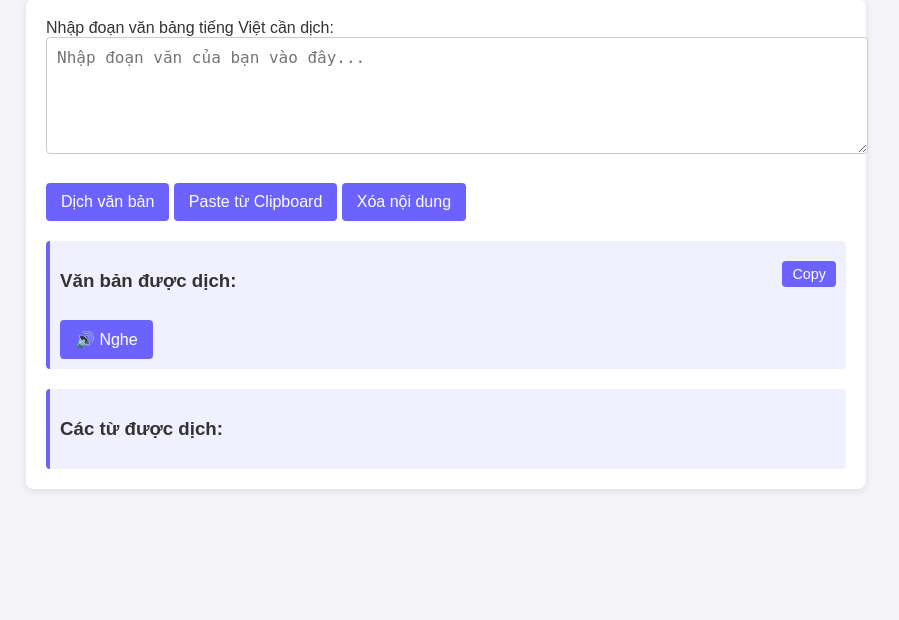
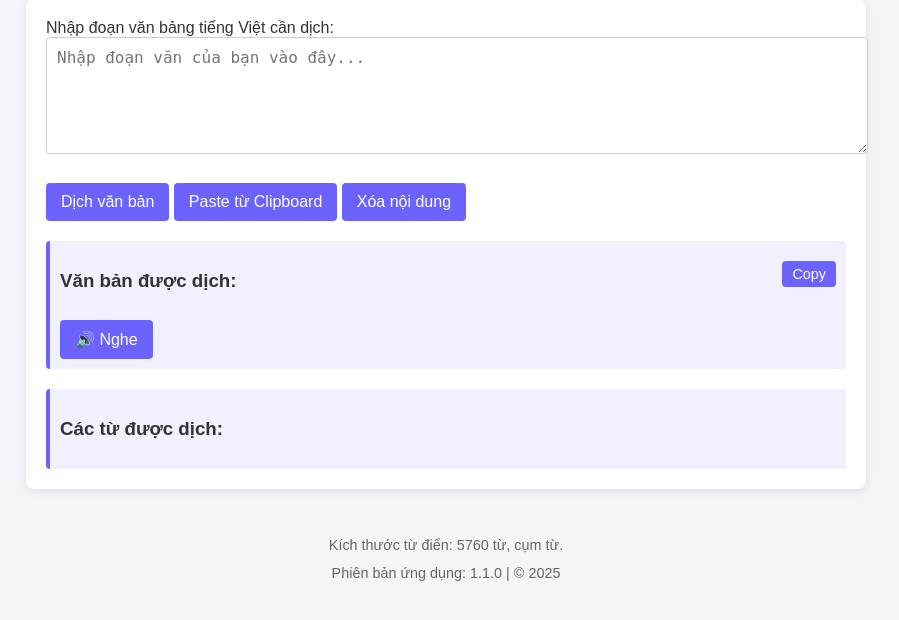
Before and after one commit to maduc238/viet_to_tay, a Flask app: page / in a window 1280 px wide. Shown: the part 98-718 px from the top of the page, without its empty margins (194-1093 px from the left). Run offline with Flask 3, Linux system fonts and the light colour scheme; parts of the project's set-up code (start-up, migrations or seed data) failed here and were passed over.

Commit message:
add page footer

```diff
--- a/app.py
+++ b/app.py
@@ -1,5 +1,5 @@
 from flask import Flask, render_template, request, jsonify, send_file
-from src.translate import translate_with_subtitle, remove_vietnamese_accents
+from src.translate import translate_with_subtitle, get_dict_size
 from gtts import gTTS
 import io
 
--- a/dictionary/bypass.csv
+++ b/dictionary/bypass.csv
@@ -117,3 +117,6 @@ khí tượng
 phương tiện
 cụ thể
 đinh ninh
+mai một
+thoái thác
+ủy thác
--- a/src/translate.py
+++ b/src/translate.py
@@ -25,8 +25,12 @@ for filename in file_paths:
             for row in csv_reader:
                 remove.append(row['tieng_viet'])
 
-print(f"Dictionary size {asizeof.asizeof(dictionary)/1000} KB with {len(dictionary)} words")
+DICTIONARY_SIZE = len(dictionary)
 
+print(f"Dictionary size {asizeof.asizeof(dictionary)/1000000} MB with {DICTIONARY_SIZE} words")
+
+def get_dict_size():
+    return DICTIONARY_SIZE
 
 def translate_sentence(text):
     translated = []
@@ -176,21 +180,3 @@ def convert_to_csv(saved_file):
         writer = csv.writer(file)
         writer.writerow(["source", "target"])
         writer.writerows(data)
-
-def save_dict():
-    dictionary = {}
-    for filename in file_paths:
-        with open(filename, mode='r', encoding='utf-8') as csvfile:
-            csv_reader = csv.DictReader(csvfile)
-            if 'bypass' in filename:
-                pass
-            elif 'remove' in filename:
-                pass
-            else:
-                for row in csv_reader:
-                    tieng_viet = row['tieng_viet']
-                    tieng_tay = row['tieng_tay']
-                    dictionary[tieng_viet] = tieng_tay
-
-    with bz2.BZ2File("dictionary.pkl.bz2", "wb") as file:
-        pickle.dump(dictionary, file)
--- a/templates/index.html
+++ b/templates/index.html
@@ -79,6 +79,18 @@
         .copy-btn:hover {
             background-color: #574dcd;
         }
+        footer {
+            margin-top: 30px;
+            text-align: center;
+            font-size: 0.9rem;
+            color: #666;
+            padding: 10px;
+            background-color: #f4f4f9;
+            line-height: 1.6;
+        }
+        footer p {
+            margin: 5px 0;
+        }
     </style>
     <script>
         let debounceTimeout;
@@ -154,7 +166,10 @@
             <p id="processed-text"></p>
         </div>
     </div>
-
+    <footer>
+        <p>Kích thước từ điển: 5760 từ, cụm từ.</p>
+        <p>Phiên bản ứng dụng: 1.1.0 | © 2025</p>
+    </footer>
     <audio id="audioPlayer" style="display:none;"></audio>
     <script src="/static/play_sound.js"></script>
 </body>
```
Also changed, not shown: src/utils.py (added, +24 -0 lines), test.py (+4 -3 lines), README.md, 1 other file.
